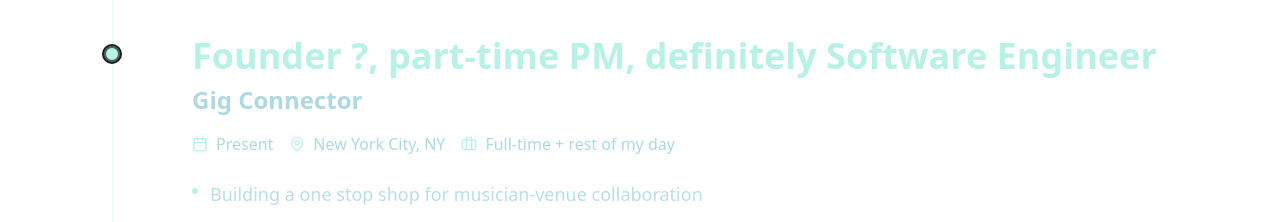
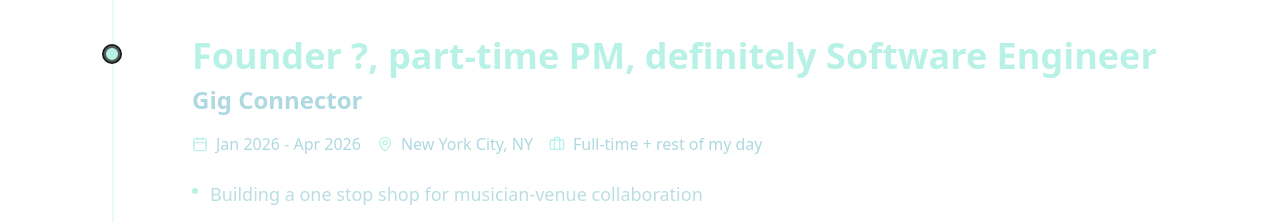
Before and after one commit to g23polar/portfolio, a React (Vite) app: page / in a window 1280 px wide. Shown: the part 2000-2222 px from the top of the page. Built offline with nearby package versions, Linux system fonts and the light colour scheme.

Commit message:
gigcon exp time

```diff
--- a/src/components/Experience.jsx
+++ b/src/components/Experience.jsx
@@ -24,7 +24,7 @@ function Experience() {
   {
     title:'Founder ?, part-time PM, definitely Software Engineer',
     company:'Gig Connector',
-    period:'Present',
+    period:'Jan 2026 - Apr 2026',
     location:'New York City, NY' ,
     type:'Full-time + rest of my day',
     description:[
```
